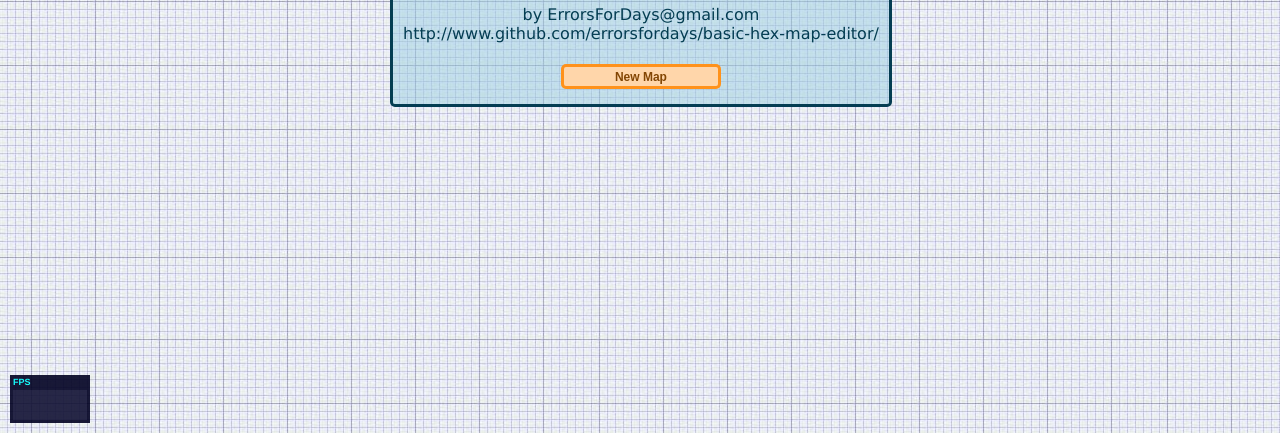
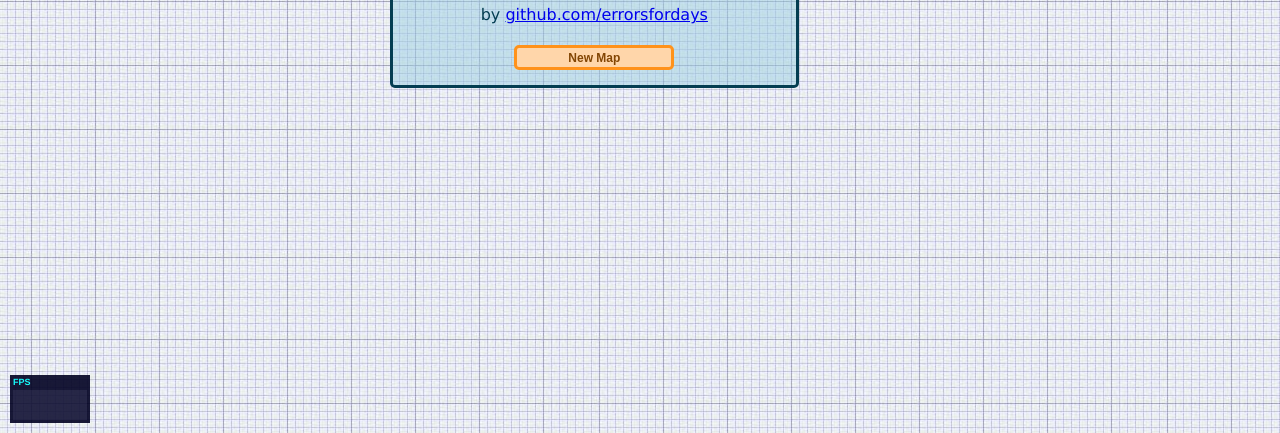
Before and after one commit to ErrorsForDays/basic-hex-map-editor, a plain HTML site: page index.html in a window 1280 px wide. Shown: the part 367-800 px from the top of the page. Drawn offline with Linux system fonts and the light colour scheme.

Commit message:
Cleaning menu

```diff
--- a/index.html
+++ b/index.html
@@ -10,8 +10,7 @@
 			<div class="contentDiv">
 				<h1>Basic Hex Map Editor</h1>
 				<p>
-				by ErrorsForDays@gmail.com<br>
-				http://www.github.com/errorsfordays/basic-hex-map-editor/<br>
+				by <a href="http://www.github.com/errorsfordays/">github.com/errorsfordays</a>
 				</p>
 				<button id="startButton" class="button">New Map</button>
 			</div>
```
